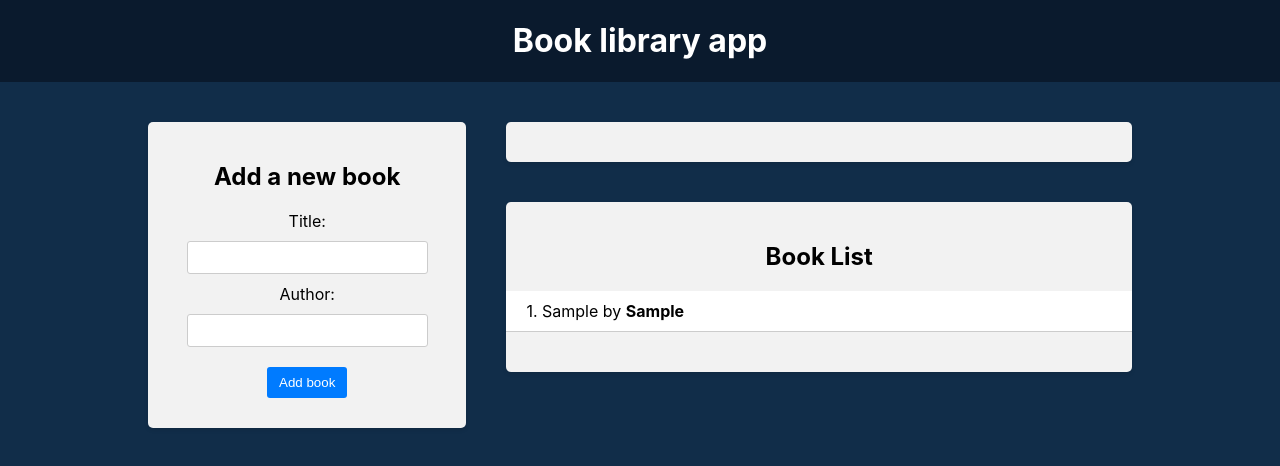
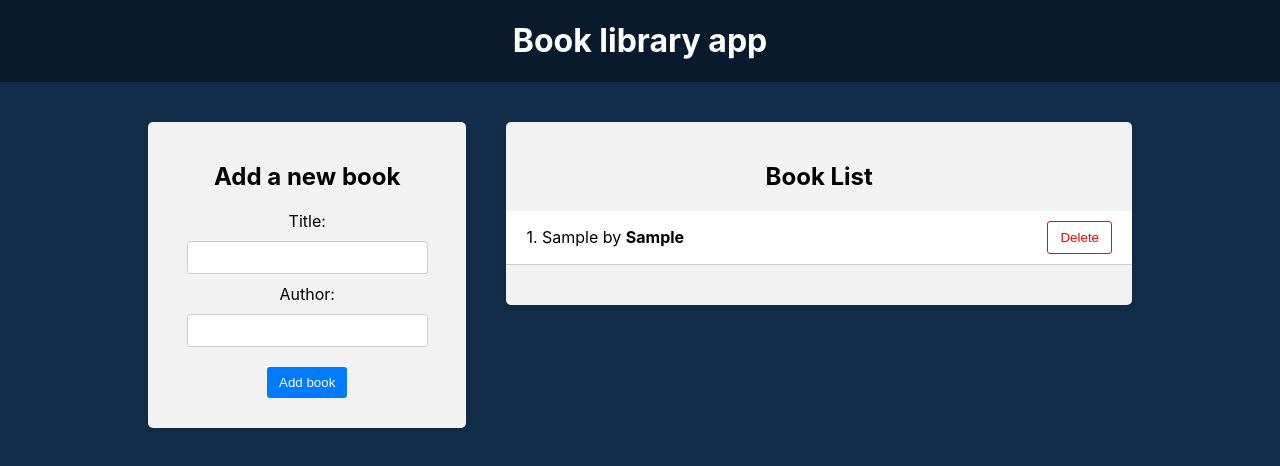
Before and after one commit to oleksandrkoval63/frontend, a React (Create React App) app: page / in a window 1280 px wide. Both pictures are taken after typing "Sample", "Sample" into the empty fields and a click on the button "Add book". Shown: the top 466 px of the page. Built offline with nearby package versions, Linux system fonts and the light colour scheme.

Commit message:
Was created a new button for delete books in array

```diff
--- a/src/App.js
+++ b/src/App.js
@@ -14,7 +14,7 @@
                <BookForm />
             </div>
             <div className="app-right-column">
-               <Filter />
+               {/* <Filter /> */}
                <BookList />
             </div>
          </main>
--- a/src/components/BookList/BookList.js
+++ b/src/components/BookList/BookList.js
@@ -1,10 +1,14 @@
-import { useSelector } from "react-redux";
+import { useSelector, useDispatch } from "react-redux";
+import { deleteBook } from "../../redux/books/actionCreators";
 import "./BookList.css";
 
 
 const BookList = () => {
    const books = useSelector((state)=> state.books)
-
+   const dispatch = useDispatch()
+   const handleDeleteBook = (id) => {
+      dispatch(deleteBook(id))
+   }
 
    return (
       <div className="app-block book-list">
@@ -14,6 +18,9 @@
                {books.map((book, i)=>(
                   <li key={book.id}>
                      <div className="book-info">{++i}. {book.title} by <strong>{book.author}</strong></div>
+                     <div className="book-actions">
+                        <button type="submit" onClick={()=> handleDeleteBook(book.id)}>Delete</button>
+                     </div>
                   </li>
                ))}
             </ul>
--- a/src/redux/books/actionCreators.js
+++ b/src/redux/books/actionCreators.js
@@ -6,3 +6,10 @@
         payload: newBook
     }
 }
+
+export const deleteBook = (id) => {
+    return {
+        type: a.DELETE_BOOK,
+        payload: id
+    }
+}
--- a/src/redux/books/actionTypes.js
+++ b/src/redux/books/actionTypes.js
@@ -1 +1,2 @@
 export const ADD_BOOK = 'ADD_BOOK';
+export const DELETE_BOOK = 'DELETE_BOOK';
--- a/src/redux/books/reducer.js
+++ b/src/redux/books/reducer.js
@@ -6,7 +6,8 @@
     switch (action.type) {
         case a.ADD_BOOK:
             return [...state, action.payload]
-
+        case a.DELETE_BOOK:
+            return state.filter((book)=> book.id !== action.payload)
         default:
             return state
     }
```
